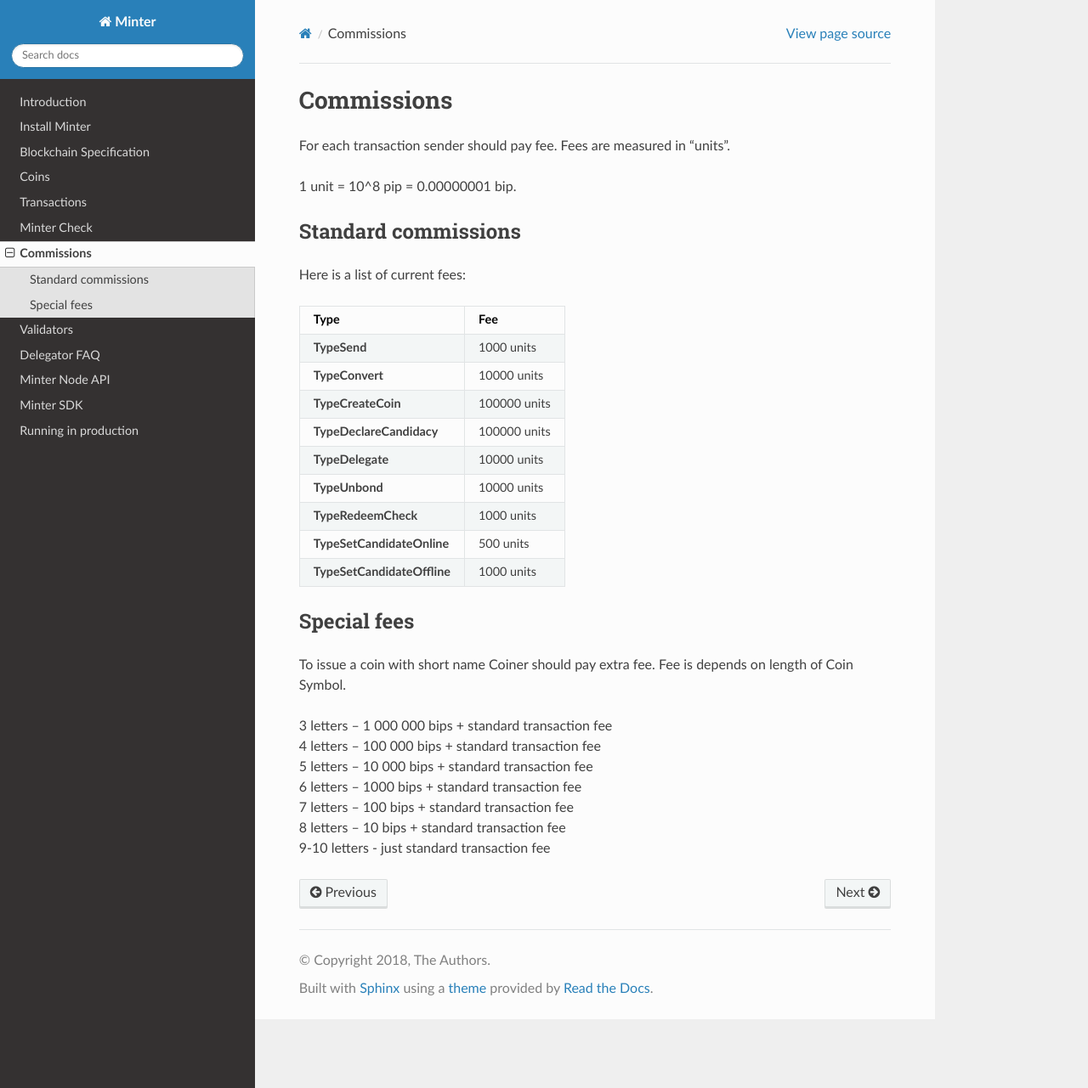
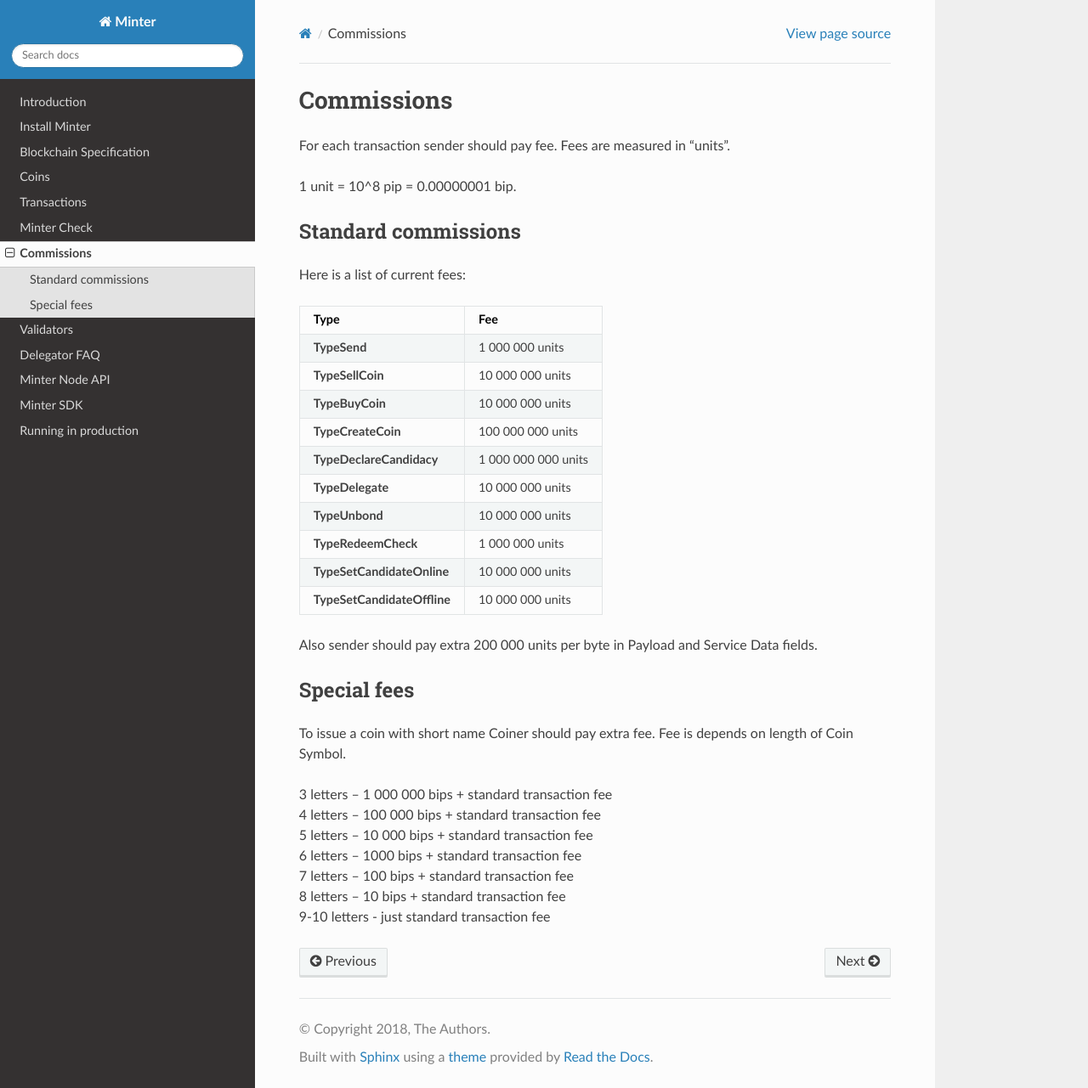
Before and after one commit to MinterTeam/minter-go-node, a Sphinx documentation site: the page built from docs/commissions.rst, in a window 1280 px wide and 1281 px high. Shown: the whole window at 85% size. Built offline with Sphinx 7.4.7 and the Read the Docs theme 2.0.0, drawn with Linux system fonts in a browser that asks for light colours.

Commit message:
update commissions

```diff
--- a/docs/commissions.rst
+++ b/docs/commissions.rst
@@ -10,27 +10,31 @@
 
 Here is a list of current fees:
 
-+----------------------------------+--------------+
-| Type                             | Fee          |
-+==================================+==============+
-| **TypeSend**                     | 1000 units   |
-+----------------------------------+--------------+
-| **TypeConvert**                  | 10000 units  |
-+----------------------------------+--------------+
-| **TypeCreateCoin**               | 100000 units |
-+----------------------------------+--------------+
-| **TypeDeclareCandidacy**         | 100000 units |
-+----------------------------------+--------------+
-| **TypeDelegate**                 | 10000 units  |
-+----------------------------------+--------------+
-| **TypeUnbond**                   | 10000 units  |
-+----------------------------------+--------------+
-| **TypeRedeemCheck**              | 1000 units   |
-+----------------------------------+--------------+
-| **TypeSetCandidateOnline**       | 500 units    |
-+----------------------------------+--------------+
-| **TypeSetCandidateOffline**      | 1000 units   |
-+----------------------------------+--------------+
++----------------------------------+---------------------+
+| Type                             | Fee                 |
++==================================+=====================+
+| **TypeSend**                     | 1 000 000 units     |
++----------------------------------+---------------------+
+| **TypeSellCoin**                 | 10 000 000 units    |
++----------------------------------+---------------------+
+| **TypeBuyCoin**                  | 10 000 000 units    |
++----------------------------------+---------------------+
+| **TypeCreateCoin**               | 100 000 000 units   |
++----------------------------------+---------------------+
+| **TypeDeclareCandidacy**         | 1 000 000 000 units |
++----------------------------------+---------------------+
+| **TypeDelegate**                 | 10 000 000 units    |
++----------------------------------+---------------------+
+| **TypeUnbond**                   | 10 000 000 units    |
++----------------------------------+---------------------+
+| **TypeRedeemCheck**              | 1 000 000 units     |
++----------------------------------+---------------------+
+| **TypeSetCandidateOnline**       | 10 000 000 units    |
++----------------------------------+---------------------+
+| **TypeSetCandidateOffline**      | 10 000 000 units    |
++----------------------------------+---------------------+
+
+Also sender should pay extra 200 000 units per byte in Payload and Service Data fields.
 
 Special fees
 ^^^^^^^^^^^^
```
Also changed, not shown: CHANGELOG.md (+1 -4 lines), 1 other file.
